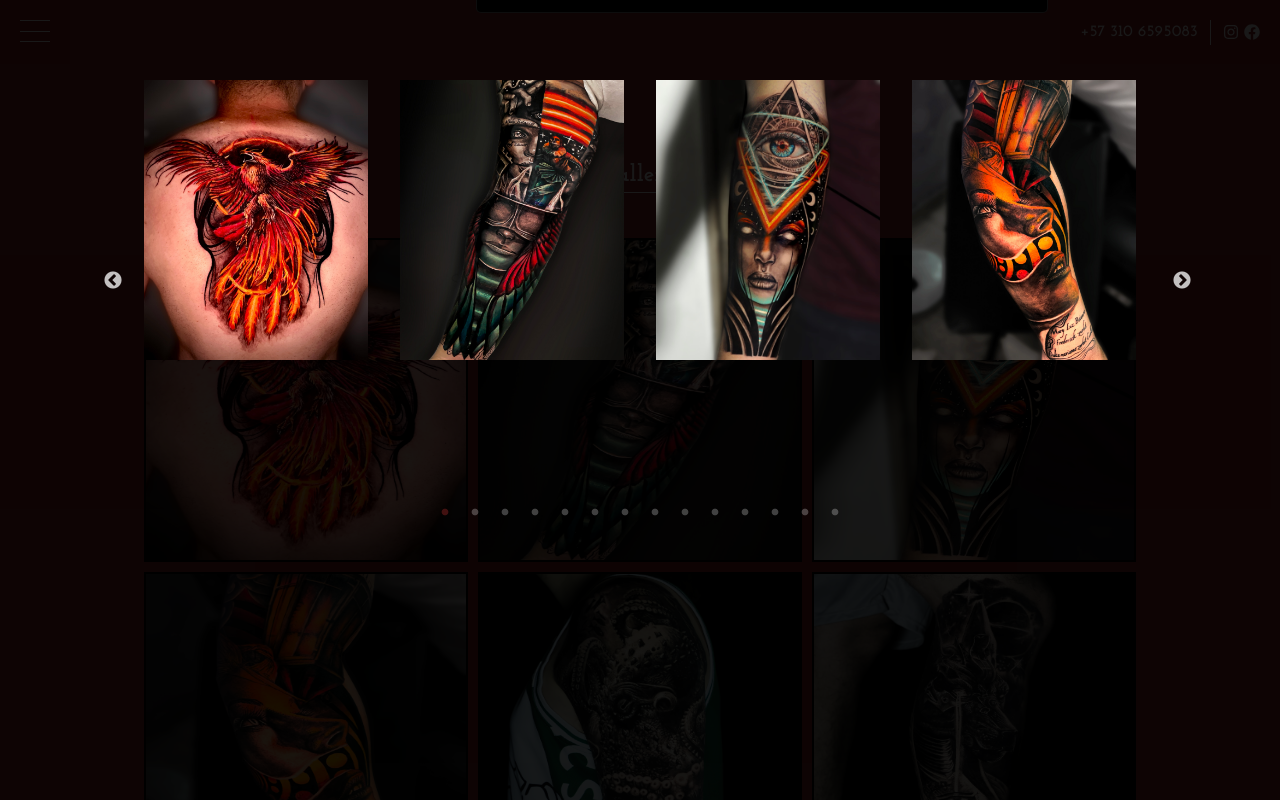
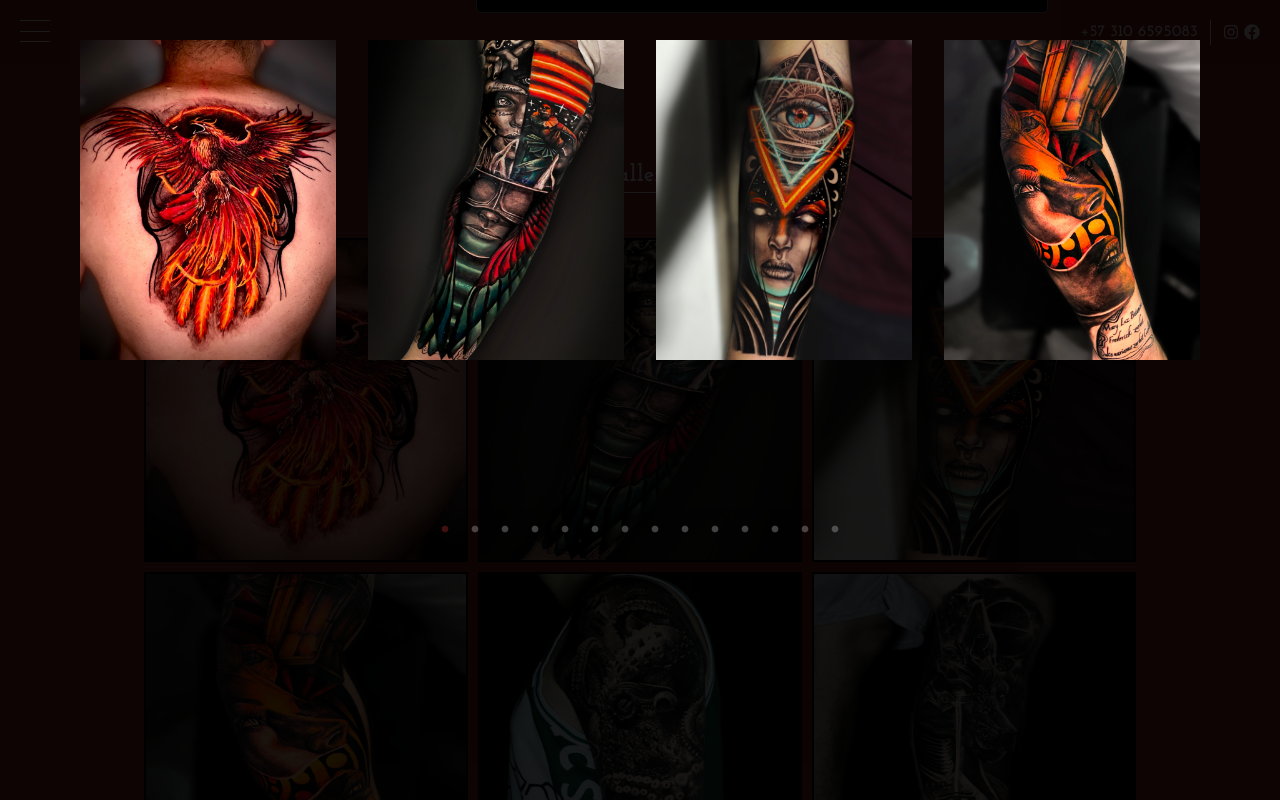
Before and after one commit to Desterpunk/Tattfol, a React (Create React App) app: page / in a window 1280 px wide. Both pictures are taken after a click on the picture 306 px from the left and 2053 px from the top of the page. Shown: the part 1653-2453 px from the top of the page. Built offline with nearby package versions, Linux system fonts and the light colour scheme.

Commit message:
making image inside slider bigger

```diff
--- a/src/sections/gallery/Gallery.js
+++ b/src/sections/gallery/Gallery.js
@@ -8,11 +8,29 @@ import { ColumnContainer } from '../../components/ColumnContainer';
 
 import "slick-carousel/slick/slick.css";
 import "slick-carousel/slick/slick-theme.css";
+import { useEffect } from 'react';
 const Gallery = () => {
 
 
     const [isOpen, setIsOpen] = useState(false);
     const [photoIndex, setPhotoIndex] = useState(0);
+
+    const [isPortrait, setIsPortrait] = useState(window.matchMedia("(orientation: portrait)").matches);
+
+    useEffect(() => {
+        const mediaQuery = window.matchMedia("(orientation: portrait)");
+        const handleOrientationChange = (e) => setIsPortrait(e.matches);
+        mediaQuery.addListener(handleOrientationChange);
+        return () => mediaQuery.removeListener(handleOrientationChange);
+    }, []);
+
+    useEffect(() => {
+        const mediaQuery = window.matchMedia("(orientation: portrait)");
+        handleOnPortraitModeChange(mediaQuery);
+        mediaQuery.addListener(handleOnPortraitModeChange);
+        return () => mediaQuery.removeListener(handleOnPortraitModeChange);
+    }, []);
+
 
     const handleOnClose = (e) => {
         if (e.target === e.currentTarget) {
@@ -25,12 +43,17 @@ const Gallery = () => {
         e.stopPropagation();
     };
 
+    const handleOnPortraitModeChange = (e) => {
+        setIsPortrait(e.matches);
+    };
+
     const importAll = (r) => r.keys().map(r);
     const fotos = importAll(require.context('./image', false, /\.(JPG|png|jpe?g|svg)$/));
 
     const settings = {
         dots: true,
         infinite: true,
+        arrows: false,
         speed: 500,
         slidesToShow: 4,
         slidesToScroll: 1,
@@ -90,7 +113,7 @@ const Gallery = () => {
             </SectionContainer >
             {isOpen && (
                 <ImgContainer onClick={handleOnClose}>
-                    <InnerDiv onClick={handleOnImageClick}>
+                    <InnerDiv onClick={handleOnImageClick} className={isPortrait ? "portrait-mode" : ""}>
                         <Carrousel>
                             <Slide {...settings}>
                                 {fotos.map((img, index) => (
--- a/src/sections/gallery/style.js
+++ b/src/sections/gallery/style.js
@@ -1,8 +1,6 @@
 import styled from 'styled-components';
 import { Flex } from '../../components/Flex';
-import { FaAngleLeft, FaAngleRight } from 'react-icons/fa';
 import Slider from 'react-slick';
-import { breakPoints } from '../../styles/breakPoints';
 
 export const Container = styled(Flex)`
   justify-content: center;
@@ -32,23 +30,6 @@ export const ImgContainer = styled.div`
 
   &:hover:before {
     cursor: pointer;
-  }
-`;
-
-export const InnerDiv = styled.div`
-  width: 70%;
-  height: 70%;
-  margin-top: 0px;
-
-
-  ${breakPoints.laptopL} {
-    width: 50%;
-    height: 50%;
-  }
-
-  ${breakPoints.mobileM} {
-    width: 80%;
-    height: 80%;
   }
 `;
 
@@ -89,10 +70,34 @@ export const FullImg = styled.img`
 
 `
 
-export const LogoLeft = styled(FaAngleLeft)`
-  padding: 30px;
+export const InnerDiv = styled.div`
+  width: 90%;
+  height: 90%;
+  margin-top: 0px;
+
+  &.portrait-mode {
+    ${FullImg} {
+      height: 100%;
+      width: auto;
+      position: relative;
+    }
+
+    ${Carrousel} {
+      position: absolute;
+      bottom: 0;
+      width: 100%;
+      padding: 1rem;
+    }
+
+    .slick-prev {
+      left: 0;
+    }
+
+    .slick-next {
+      right: 0;
+    }
+
+    .slick-dots {
+      bottom: 40px;
+    }}
 `
-
-export const LogoRight = styled(FaAngleRight)`
-    padding: 30px;
-`
```
